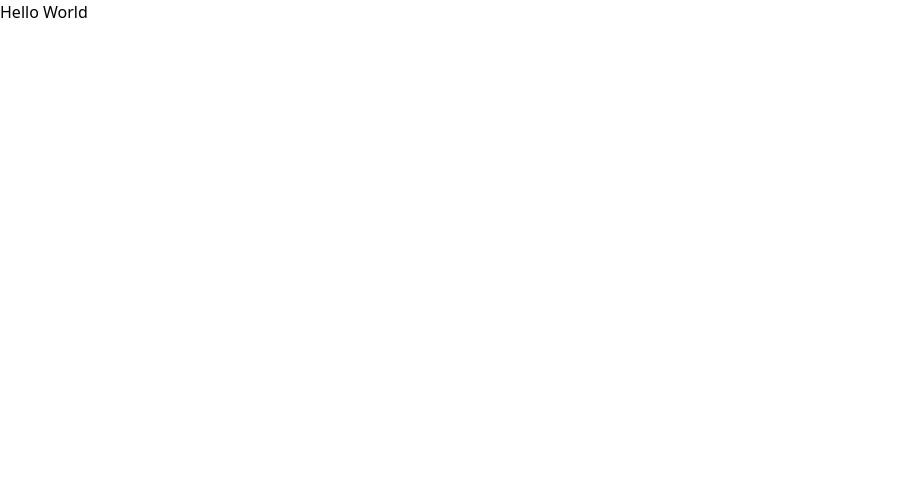
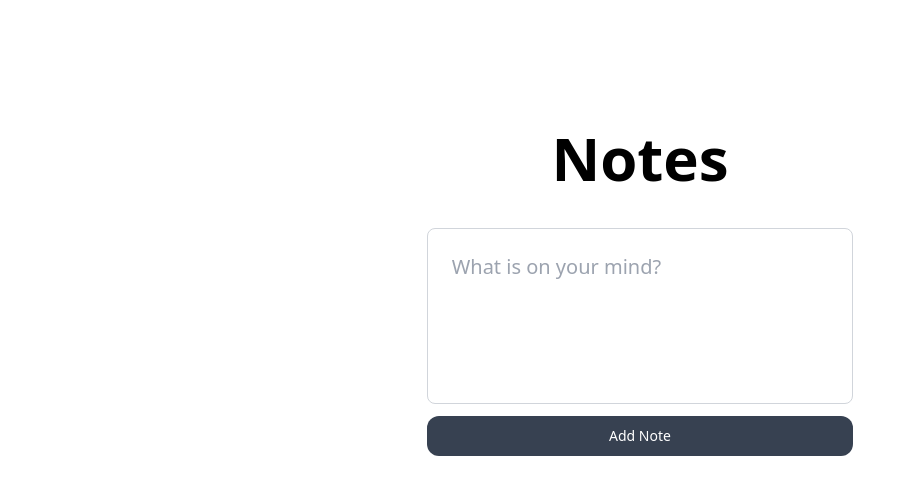
Before and after one commit to rrex-godaddy/workshop-notes-app, a React (Vite) app: page / in a window 1280 px wide. Shown: the top 494 px of the page, without its empty margins (0-915 px from the left). Built offline with nearby package versions, Linux system fonts and the light colour scheme.

Commit message:
completed bareminimum version

```diff
--- a/index.html
+++ b/index.html
@@ -8,7 +8,7 @@
     <link rel="preconnect" href="https://fonts.googleapis.com">
     <link rel="preconnect" href="https://fonts.gstatic.com" crossorigin>
     <link href="https://fonts.googleapis.com/css2?family=Noto+Sans+JP:wght@100;200;300;400;500;600;700;800;900&display=swap" rel="stylesheet">
-    <title>INSERT APP NAME</title>
+    <title>Notes</title>
   </head>
   <body>
     <div id="root"></div>
--- a/src/App.jsx
+++ b/src/App.jsx
@@ -1,7 +1,30 @@
+import { useState } from 'react';
+
+import Notes from './Notes';
+import NoteEntry from './NoteEntry';
+
 function App() {
 
+  const [notes, setNotes] = useState([])
+
+  const addNewNoteHandler = (newNote) => {
+    let tempNotes = [...notes];
+    tempNotes.push(newNote);
+    setNotes(tempNotes);
+  }
+
   return (
-    <h1> Hello World </h1>
+    <main className='flex flex-col items-center h-screen mt-32'>
+      <h1
+        className='mb-10 text-6xl font-bold'
+      > Notes </h1>
+      <NoteEntry
+        addNewNote={ addNewNoteHandler }
+      />
+      <Notes
+        notes={ notes }
+      />
+    </main>
   );
 }
 
--- /dev/null
+++ b/src/NoteEntry.jsx
@@ -0,0 +1,37 @@
+import { useState } from 'react';
+
+const NoteEntry = ({ addNewNote }) => {
+  const [text, setText] = useState('');
+
+  const onAddButtonClick = () => {
+    const note = {
+      createdDate: new Date(),
+      text: text
+    };
+    addNewNote(note);
+    setText('');
+  };
+
+  return (
+  <>
+    <textarea
+      id='note-entry-input'
+      name='note'
+      rows='1' cols='43'
+      className='block w-1/3 p-6 mx-6 mb-3 text-xl border border-gray-300 rounded-lg min-h-44'
+      placeholder='What is on your mind?'
+      value={ text }
+      onChange={(e) => setText(e.target.value)}>
+    </textarea>
+    <button
+      type='button'
+      className='text-white text-sm w-1/3 bg-gray-700 font-medium rounded-xl px-5 py-2.5 text-center mb-2'
+      onClick={ onAddButtonClick }
+    >
+      Add Note
+    </button>
+  </>
+  );
+};
+
+export default NoteEntry;
--- /dev/null
+++ b/src/Notes.jsx
@@ -0,0 +1,26 @@
+
+const Notes = ({ notes }) => {
+
+  const options = {
+    weekday: 'long',
+    year: 'numeric',
+    month: 'long',
+    day: 'numeric',
+    hour: 'numeric',
+    minute: 'numeric',
+    second: 'numeric'
+  };
+
+  return (
+    notes?.map((note) =>  {
+      return <li
+        className='relative flex flex-col w-1/3 mt-6 text-gray-700 rounded-lg shadow-md bg-red min-h-44 bg-clip-border bg-[#f4d616]'
+        key={ JSON.stringify(note.createdDate) }>
+          <span className='mt-4 mr-6 text-sm text-right'> { note.createdDate.toLocaleDateString("en-US", options) } </span>
+          <div className='p-6 text-lg'> { note.text } </div>
+      </li>;
+    })
+  );
+};
+
+export default Notes;
--- a/src/index.css
+++ b/src/index.css
@@ -2,3 +2,8 @@
 @tailwind base;
 @tailwind components;
 @tailwind utilities;
+
+
+#note-entry-input {
+  resize: none;
+}
```
